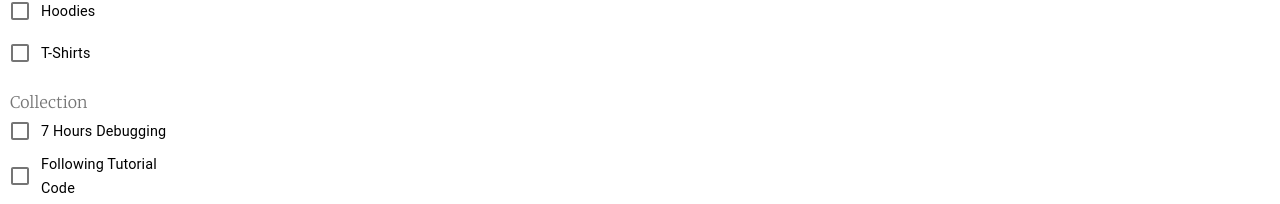
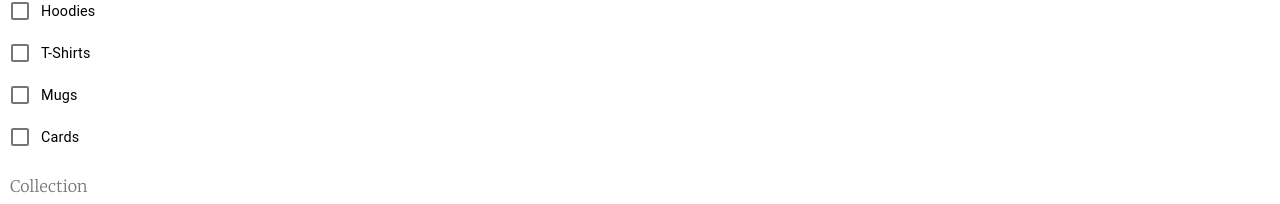
Before and after one commit to limhsjoshua/Just-JK-Commerce, a React (Create React App) app: page /products in a window 1280 px wide. Shown: the part 428-632 px from the top of the page. Built offline with nearby package versions, Linux system fonts and the light colour scheme; no server answers; the database is empty; a web font is replaced by a local one.

Commit message:
added mugs and cards filter to product sidebar

```diff
--- a/src/Components/Products/ProductsSidebar/ProductsSideBar.js
+++ b/src/Components/Products/ProductsSidebar/ProductsSideBar.js
@@ -7,7 +7,7 @@ import FormLabel from "@material-ui/core/FormLabel";
 import FormGroup from "@material-ui/core/FormGroup";
 import Checkbox from "@material-ui/core/Checkbox";
 
-const categories = ["Hoodies", "T-Shirts"];
+const categories = ["Hoodies", "T-Shirts", "Mugs", "Cards"];
 
 const collections = [
   "7 Hours Debugging",
```
